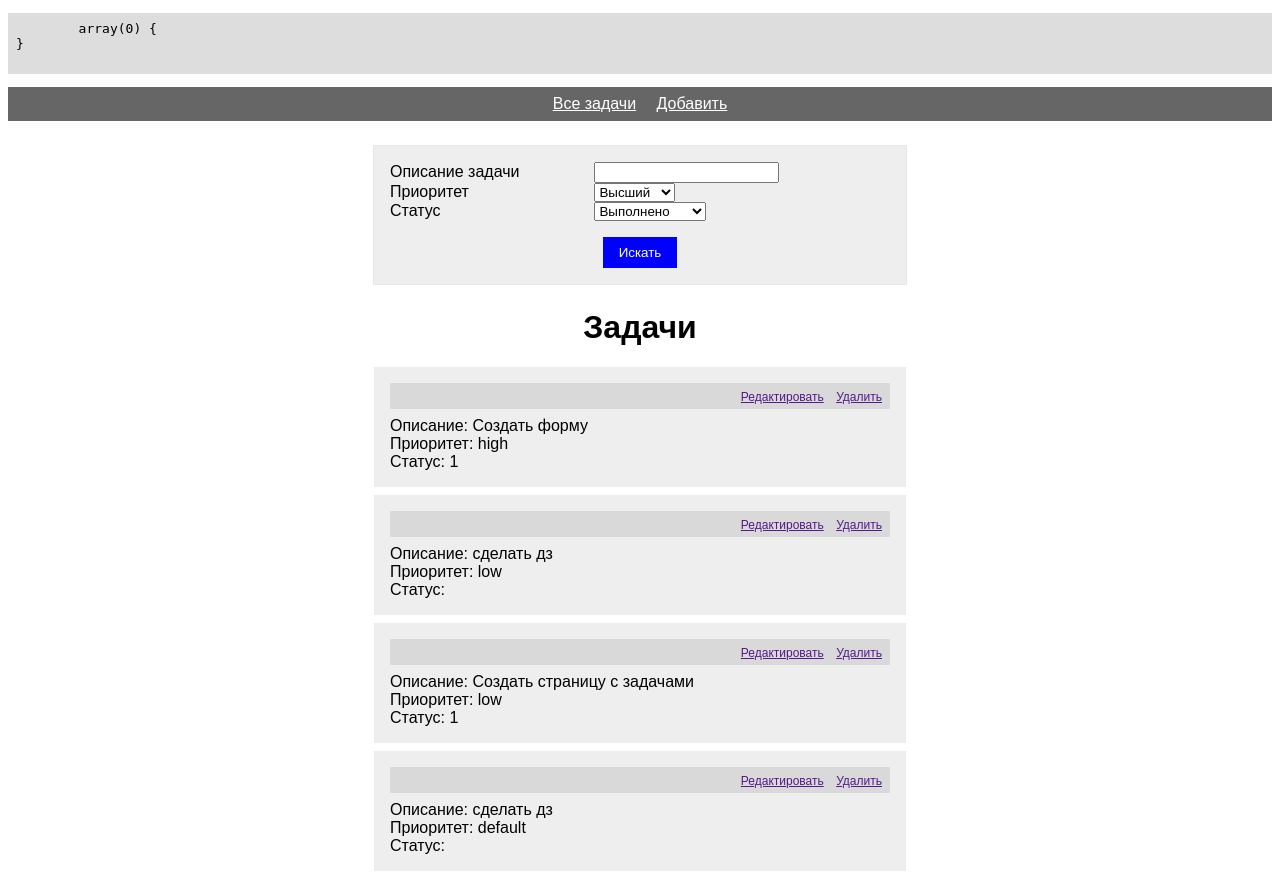
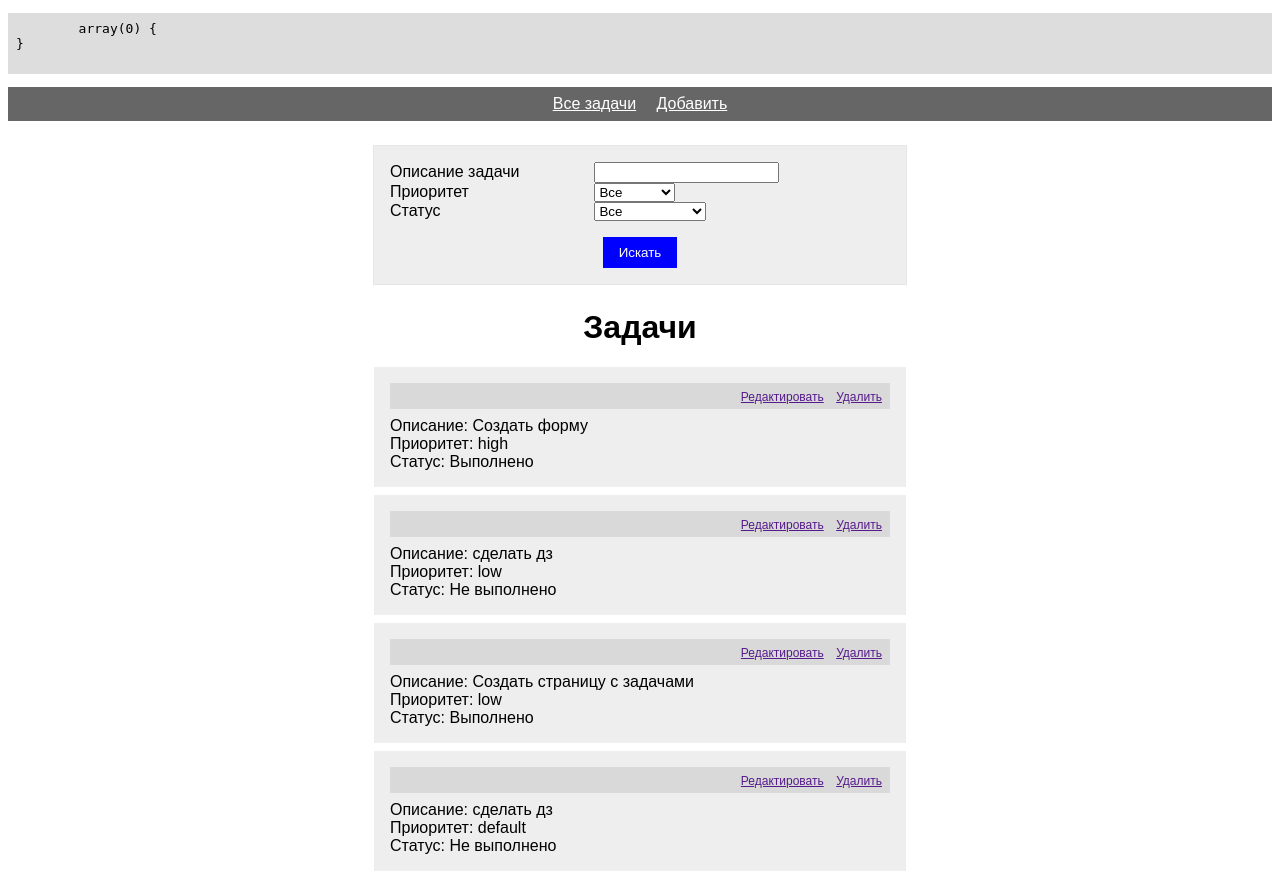
Before and after one commit to Phant0m-r/PHP_SpinIT, a PHP site: page / in a window 1280 px wide. Run offline with PHP 8.4, Linux system fonts and the light colour scheme.

Commit message:
feat: completed task filter

```diff
--- a/create.php
+++ b/create.php
@@ -4,7 +4,7 @@
 
     if (count($_POST) > 0) {
         foreach ($_POST as $key => $value) {
-            if ($value = "") {
+            if ($value == "") {
                 $errors[$key] = "Должно быть заполнено";
             }
         }
--- a/index.php
+++ b/index.php
@@ -23,15 +23,15 @@
     ];
 
     if (count($_GET) > 0) {
-        $description = $_GET["description"] = ""
+        $description = $_GET["description"] == ""
             ? null
             : $_GET["description"];
 
-        $priority = $_GET["priority"] = "all"
+        $priority = $_GET["priority"] == "all"
             ? null
             : $_GET["priority"];
 
-        $is_complete = $_GET["is_complete"] = "all"
+        $is_complete = $_GET["is_complete"] == "all"
             ? null
             : $_GET["is_complete"];
 
@@ -55,6 +55,23 @@
             $keys = array_keys(
                 array_column($tasks, "priority"),
                 $priority
+            );
+
+            if (count($keys) > 0 && count($tasks) > 0) {
+                foreach ($keys as $key) {
+                    $foundTasks[] = $tasks[$key];
+                }
+            }
+            $tasks = $foundTasks;
+        }
+
+        if (isset($is_complete)) {
+            $foundTasks = null;
+            $bool_complete = false;
+            if ($is_complete == "1") $bool_complete = true;
+            $keys = array_keys(
+                array_column($tasks, "is_complete"),
+                $bool_complete
             );
 
             if (count($keys) > 0 && count($tasks) > 0) {
@@ -190,19 +207,19 @@
         <label>
             <?php $priority = $_GET["priority"] ?? null; ?>
             <select name="priority">
-                <option <?= $priority = "all" ? "selected" : "" ?> value="all">Все</option>
-                <option <?= $priority = "default" ? "selected" : "" ?> value="default">Обычный</option>
-                <option <?= $priority = "high" ? "selected" : "" ?> value="high">Высший</option>
-                <option value="low">Низкий</option>
+                <option <?= $priority == "all" ? "selected" : "" ?> value="all">Все</option>
+                <option <?= $priority == "default" ? "selected" : "" ?> value="default">Обычный</option>
+                <option <?= $priority == "high" ? "selected" : "" ?> value="high">Высший</option>
+                <option <?= $priority == "low" ? "selected" : "" ?> value="low">Низкий</option>
             </select>
         </label>
         <label>Статус</label>
         <label>
             <?php $is_complete = $_GET["is_complete"] ?? null; ?>
             <select name="is_complete">
-                <option <?= $is_complete = "all" ? "selected" : "" ?> value="all">Все</option>
-                <option <?= $is_complete = false ? "selected" : "" ?> value="0">Не выполнено</option>
-                <option <?= $is_complete = true ? "selected" : "" ?> value="1">Выполнено</option>
+                <option <?= $is_complete == "all" ? "selected" : "" ?> value="all">Все</option>
+                <option <?= $is_complete == "0" ? "selected" : "" ?> value="0">Не выполнено</option>
+                <option <?= $is_complete == "1" ? "selected" : "" ?> value="1">Выполнено</option>
             </select>
         </label>
         <br>
@@ -222,7 +239,7 @@
                 </ul>
                 Описание: <?= $task["description"] ?> <br>
                 Приоритет: <?= $task["priority"] ?>  <br>
-                Статус: <?= $task["is_complete"] ?>  <br>
+                Статус: <?= $task["is_complete"] ? "Выполнено" : "Не выполнено"?>  <br>
             </div>
         <?php endforeach; ?>
         <!-- Если задач не найдено -->
```
